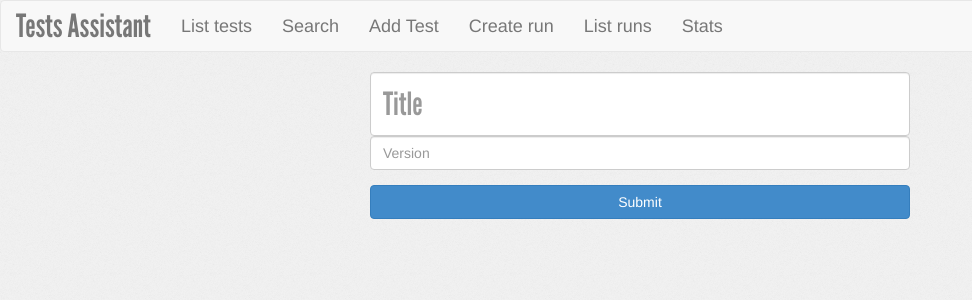
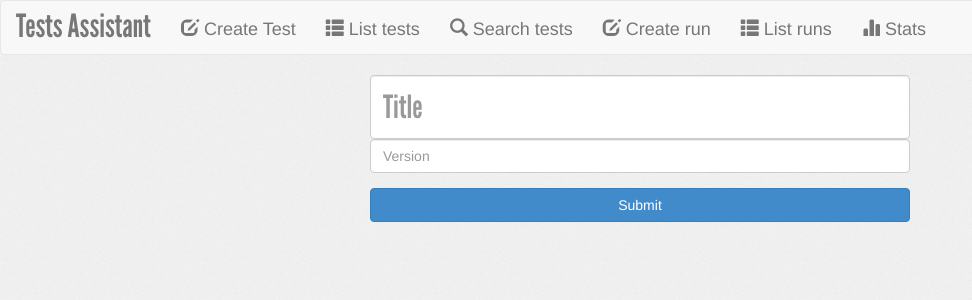
Before and after one commit to tests-assistant/tests-assistant, a Django app: page /run/add in a window 1280 px wide. Shown: the top 300 px of the page, without its empty margins (0-972 px from the left). Run offline with Django 3.2, Linux system fonts and the light colour scheme; some libraries are stand-ins or nearby versions.

Commit message:
improve navigation menu

```diff
--- a/src/assistant/templates/assistant/navigation.html
+++ b/src/assistant/templates/assistant/navigation.html
@@ -1,6 +1,6 @@
-<li><a href="/">List tests</a></li>
-<li><a href="/search">Search</a></li>
-<li><a href="/test/add">Add Test</a></li>
-<li><a href="/run/add">Create run</a></li>
-<li><a href="/run/list">List runs</a></li>
-<li><a href="/run/stats">Stats</a></li>
+<li><a href="/test/add"><span class="glyphicon glyphicon-edit"></span> Create Test</a></li>
+<li><a href="/"><span class="glyphicon glyphicon-th-list"></span> List tests</a></li>
+<li><a href="/search"><span class="glyphicon glyphicon-search"></span> Search tests</a></li>
+<li><a href="/run/add"><span class="glyphicon glyphicon-edit"></span> Create run</a></li>
+<li><a href="/run/list"><span class="glyphicon glyphicon-th-list"></span> List runs</a></li>
+<li><a href="/run/stats"><span class="glyphicon glyphicon-stats"></span> Stats</a></li>
```
